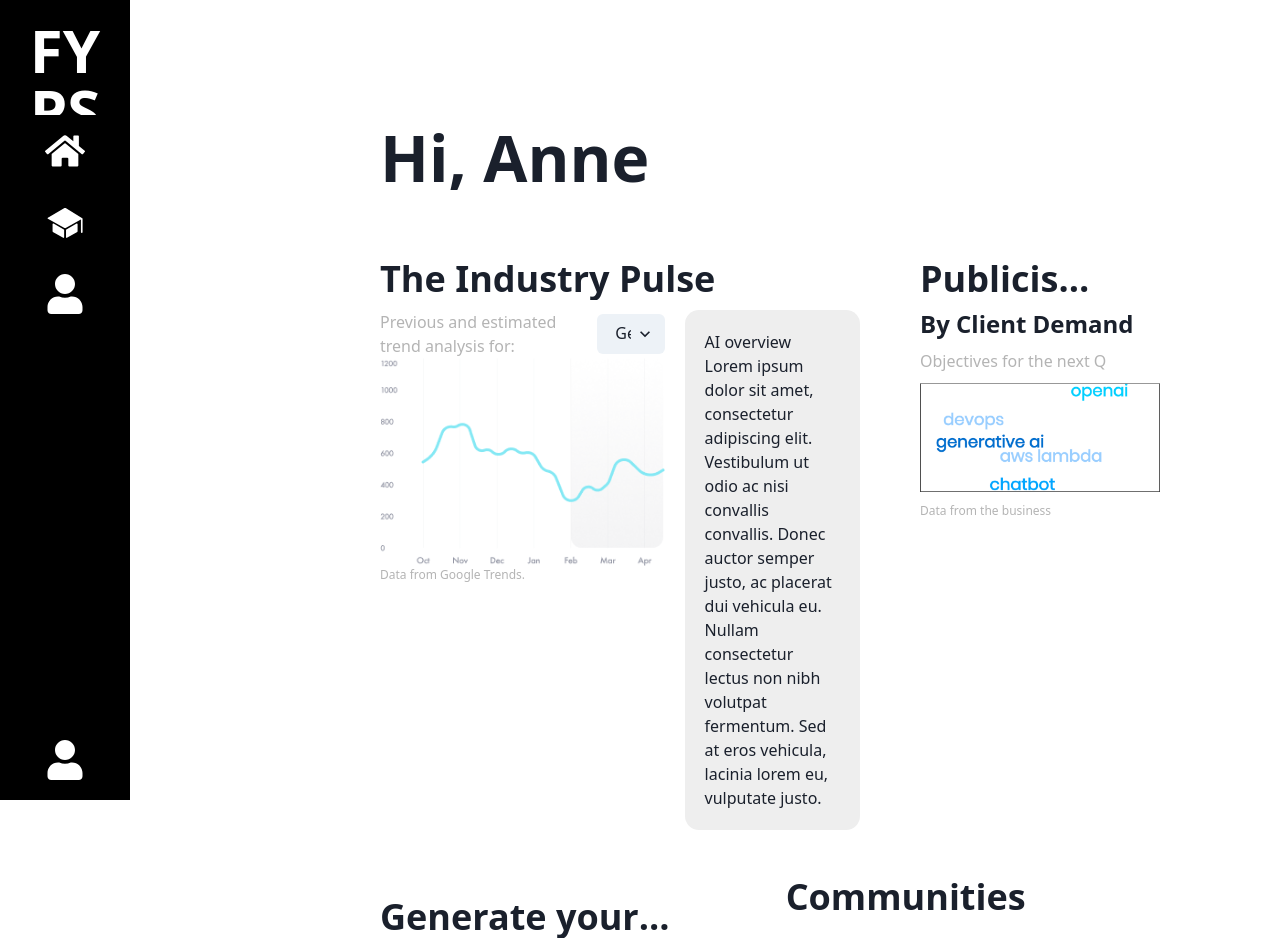
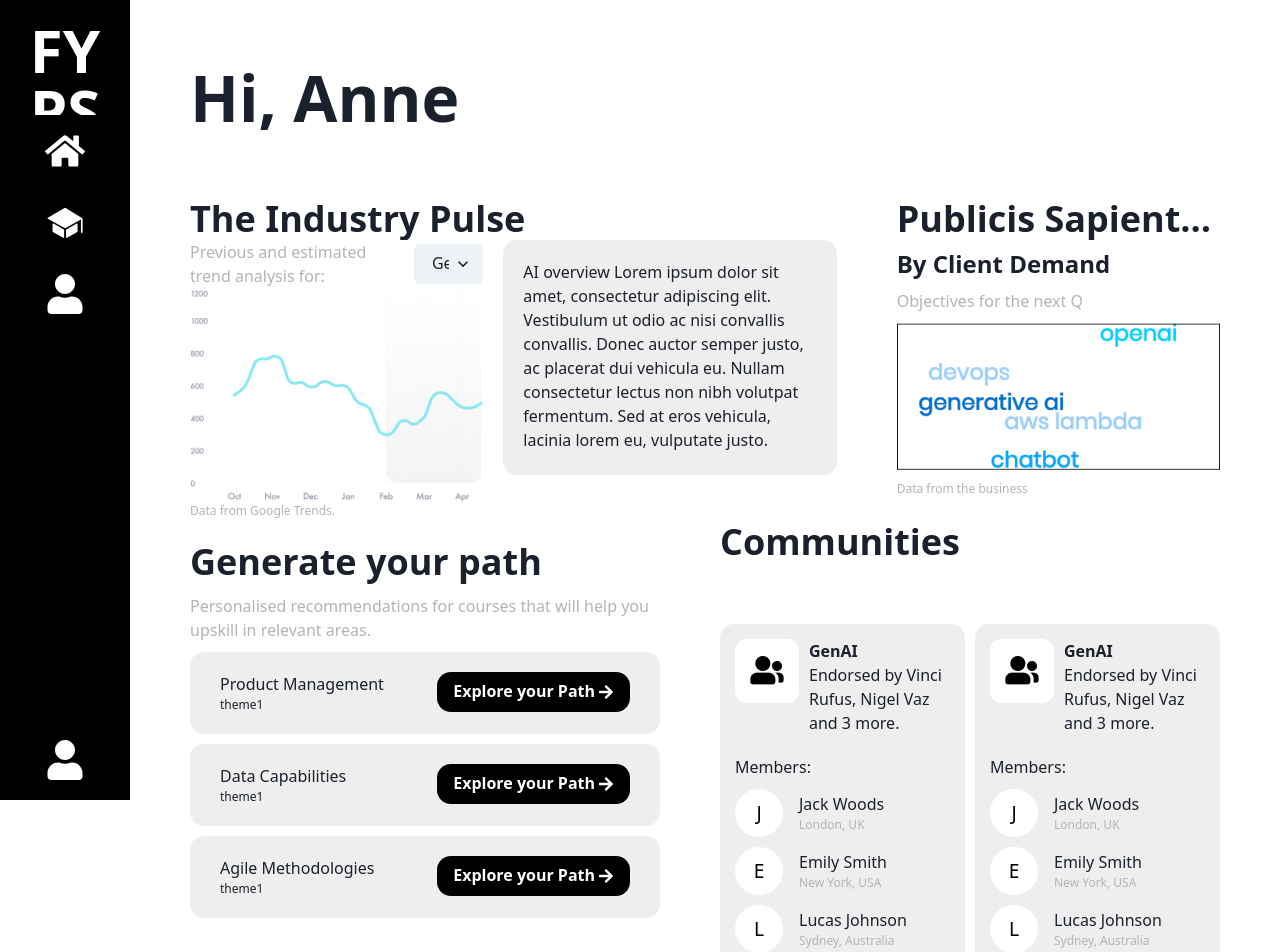
Before and after one commit to Woods-Jack/AspireHackathon2024, a Next.js app: page / in a window 1280 px wide. Shown: the top 952 px of the page. Built offline with nearby package versions, Linux system fonts and the light colour scheme.

Commit message:
more styling

```diff
--- a/app/page.tsx
+++ b/app/page.tsx
@@ -11,8 +11,6 @@
 export default function Home() {
   return (
     <>
-      <LeftSidebar />
-      <PageWrapper>
         <Heading as="h1" fontSize="64" noOfLines={1} pb="60px">
           Hi, Anne
         </Heading>
@@ -25,7 +23,6 @@
         <PathGenerator />
         <Community />
         </Flex>
-      </PageWrapper>
     </>
   );
 }
--- a/components/Dashboard/Community/Community.tsx
+++ b/components/Dashboard/Community/Community.tsx
@@ -1,18 +1,25 @@
 import { Flex, Heading } from "@chakra-ui/react";
 import { CommunityOverview } from "./CommunityOverview";
+import peopleData from "../../../data/dummy-users.json";
 
 export const Community = () => {
   return (
-    <Flex direction="column" flex='1'>
-      <Heading as="h2" fontSize="36" noOfLines={1} pb='60px'>
+    <Flex direction="column" flex="1">
+      <Heading as="h2" fontSize="36" noOfLines={1} pb="60px">
         Communities{" "}
       </Heading>
-      <Flex gap='10px'>
-
-         <CommunityOverview title='GenAI' endorsement='Endorsed by Vinci Rufus, Nigel Vaz and 3 more.' members={[]}/>
-      <CommunityOverview title='GenAI' endorsement='Endorsed by Vinci Rufus, Nigel Vaz and 3 more.' members={[]}/>
+      <Flex gap="10px">
+        <CommunityOverview
+          title="GenAI"
+          endorsement="Endorsed by Vinci Rufus, Nigel Vaz and 3 more."
+          members={peopleData.people}
+        />
+        <CommunityOverview
+          title="GenAI"
+          endorsement="Endorsed by Vinci Rufus, Nigel Vaz and 3 more."
+          members={peopleData.people}
+        />
       </Flex>
-
     </Flex>
   );
 };
--- a/components/Dashboard/Community/CommunityOverview.tsx
+++ b/components/Dashboard/Community/CommunityOverview.tsx
@@ -1,10 +1,13 @@
+import UserProfile, {
+  UserProfileProps,
+} from "@/components/common/UserComponent";
 import { color } from "@/theme/colors";
 import { Box, Flex, Image, Text } from "@chakra-ui/react";
 
 interface CommunityOverviewProps {
   title: string;
   endorsement: string;
-  members: [];
+  members: UserProfileProps[];
 }
 export const CommunityOverview = (props: CommunityOverviewProps) => {
   return (
@@ -16,15 +19,23 @@
       gap="10px"
       padding={"15px"}
     >
-      <Flex direction="row" gap='10px'>
-        <Image h='64px' src="/community.png" />
+      <Flex direction="row" gap="10px">
+        <Image h="64px" src="/community.png" />
         <Box pb="10px">
-          <Text fontWeight='600'>{props.title}</Text>
+          <Text fontWeight="600">{props.title}</Text>
           <Text>{props.endorsement}</Text>
         </Box>
       </Flex>
 
       <Text>Members:</Text>
+      {props.members.map((member, index) => (
+        <UserProfile
+          key={index}
+          firstName={member.firstName}
+          lastName={member.lastName}
+          location={member.location}
+        />
+      ))}
     </Flex>
   );
 };
--- a/components/Dashboard/Graphs/IndustryGraph.tsx
+++ b/components/Dashboard/Graphs/IndustryGraph.tsx
@@ -2,14 +2,14 @@
 import { color } from "../../../theme/colors";
 export const IndustryGraph = () => {
   return (
-    <Flex direction="column" gap="10px" flex="2">
+    <Flex direction="column" gap="auto" flex="2">
       <Heading as="h2" fontSize="36" noOfLines={1}>
         The Industry Pulse
       </Heading>
 
       {/* chart goes here */}
       <Flex direction="row" gap="20px">
-        <Flex direction="column">
+        <Flex direction="column" flex='1'>
           <Flex alignItems="center">
             <Text color={color.grey} pr="5px">
               Previous and estimated trend analysis for:
@@ -23,7 +23,7 @@
           </Text>
         </Flex>
 
-        <Box borderRadius="14" p="20px" bg={color.lightGrey} w="50%" mb='45px'>
+        <Box borderRadius="14" p="20px" bg={color.lightGrey} w="100%" mb='45px' flex='1'>
           <Text>
             AI overview Lorem ipsum dolor sit amet, consectetur adipiscing elit.
             Vestibulum ut odio ac nisi convallis convallis. Donec auctor semper
--- a/components/Dashboard/PathGenerator/PathComponent.tsx
+++ b/components/Dashboard/PathGenerator/PathComponent.tsx
@@ -11,7 +11,7 @@
       direction="row"
       bg={color.lightGrey}
       justifyContent="space-between"
-      p={"10px 20px"}
+      p={"20px 30px"}
       borderRadius="14"
     >
       <Flex direction="column">
--- /dev/null
+++ b/components/common/UserComponent.tsx
@@ -0,0 +1,20 @@
+import { color } from "@/theme/colors";
+import { Avatar, Box, Flex, Text } from "@chakra-ui/react";
+export interface UserProfileProps {
+  firstName: string
+  lastName: string
+  location: string
+}
+const UserProfile = ({ firstName, lastName, location }: UserProfileProps) => {
+  return (
+    <Flex alignItems="center">
+      <Avatar name={firstName} size="md" bg="white" color="black" mr="4" />
+      <Box>
+        <Text fontWeight="medium"> {`${firstName} ${lastName}`}</Text>
+        <Text color={color.grey} fontSize='12px'> {location}</Text>
+      </Box>
+    </Flex>
+  );
+};
+
+export default UserProfile;
--- /dev/null
+++ b/data/dummy-users.json
@@ -0,0 +1,19 @@
+{
+  "people": [
+    {
+      "firstName": "Jack",
+      "lastName": "Woods",
+      "location": "London, UK"
+    },
+    {
+      "firstName": "Emily",
+      "lastName": "Smith",
+      "location": "New York, USA"
+    },
+    {
+      "firstName": "Lucas",
+      "lastName": "Johnson",
+      "location": "Sydney, Australia"
+    }
+  ]
+}
```
